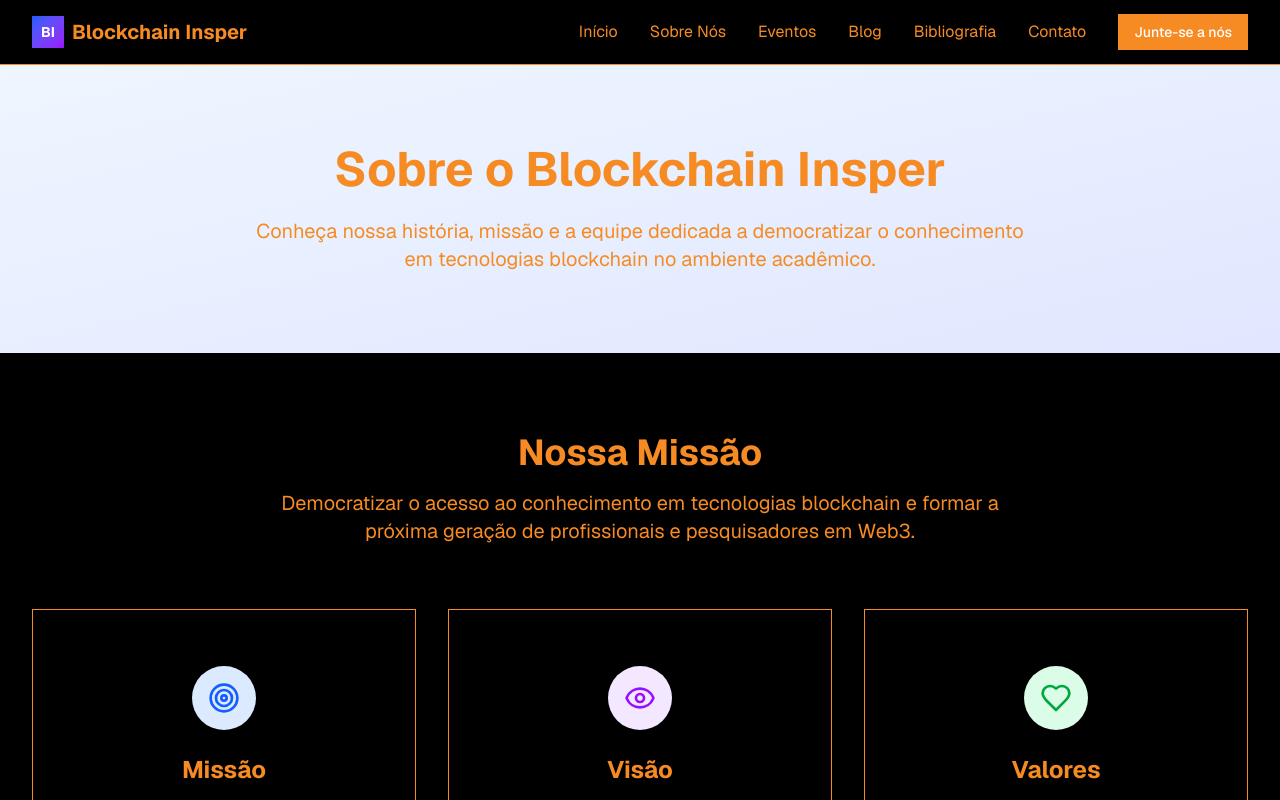
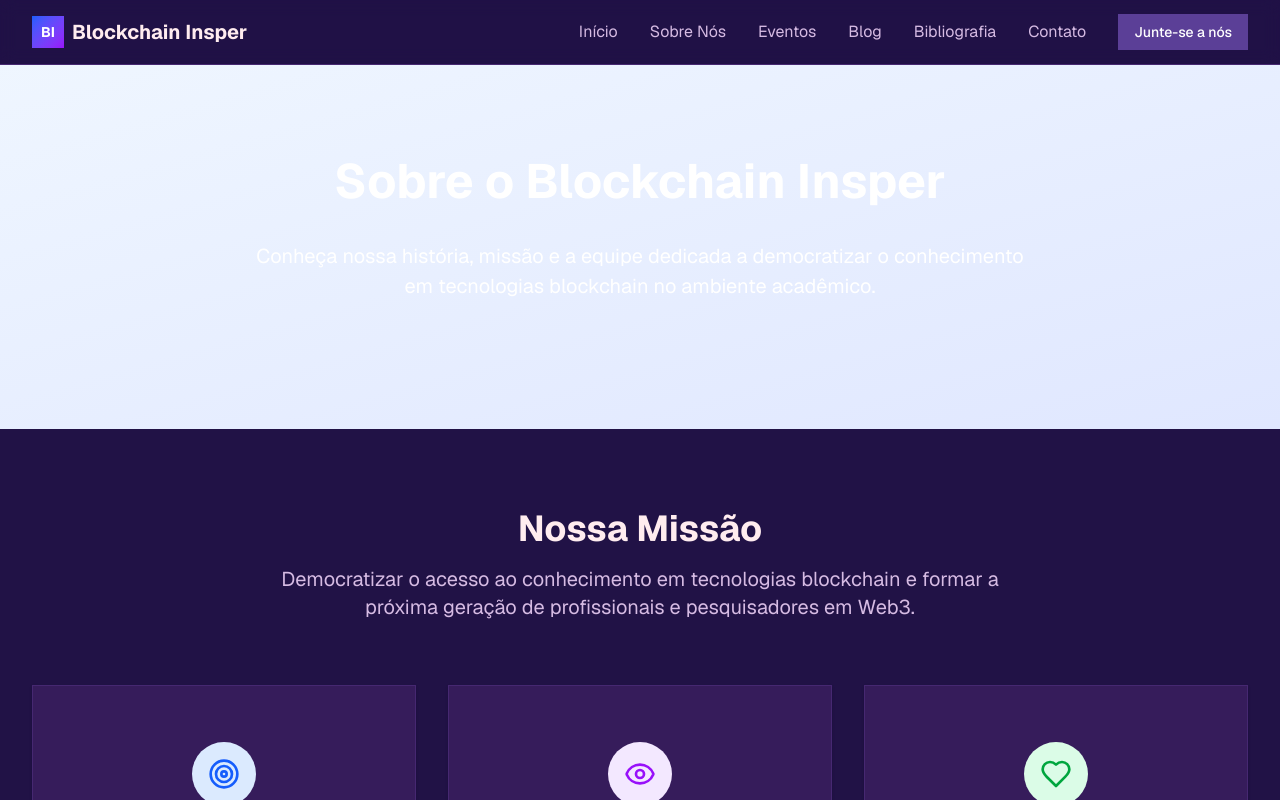
Before and after one commit to emanuelbap/insper-blockchain-frontend, a Next.js app: page /sobre in a window 1280 px wide. Shown: the top 800 px of the page. Built offline with nearby package versions, Linux system fonts and the light colour scheme.

Commit message:
css novo

```diff
--- a/app/globals.css
+++ b/app/globals.css
@@ -4,80 +4,216 @@
 @custom-variant dark (&:is(.dark *));
 
 :root {
-  --color-primary: rgb(246, 139, 35);
-  --color-secondary: #000;
-  --color-background: #000;
-  --color-text: rgb(246, 139, 35);
-  --color-accent: rgb(246, 139, 35);
-  --color-border: rgb(246, 139, 35);
-  --background: #000;
-  --foreground: rgb(246, 139, 35);
-  --card: #000;
-  --card-foreground: rgb(246, 139, 35);
-  --popover: #000;
-  --popover-foreground: rgb(246, 139, 35);
-  --primary: rgb(246, 139, 35);
-  --primary-foreground: #000;
-  --secondary: #000;
-  --secondary-foreground: rgb(246, 139, 35);
-  --muted: #000;
-  --muted-foreground: rgb(246, 139, 35);
-  --accent: rgb(246, 139, 35);
-  --accent-foreground: #000;
-  --destructive: rgb(246, 139, 35);
-  --destructive-foreground: #000;
-  --border: rgb(246, 139, 35);
-  --input: #000;
-  --ring: rgb(246, 139, 35);
-  --chart-1: rgb(246, 139, 35);
-  --chart-2: #000;
-  --chart-3: rgb(246, 139, 35);
-  --chart-4: #000;
-  --chart-5: rgb(246, 139, 35);
-  --sidebar: #000;
-  --sidebar-foreground: rgb(246, 139, 35);
-  --sidebar-primary: rgb(246, 139, 35);
-  --sidebar-primary-foreground: #000;
-  --sidebar-accent: #000;
-  --sidebar-accent-foreground: rgb(246, 139, 35);
-  --sidebar-border: rgb(246, 139, 35);
-  --sidebar-ring: rgb(246, 139, 35);
+  --background: rgb(33, 18, 70); /*fundo central*/
+  --muted: rgb(42, 18, 88); /*fundo 2*/
+  --popover: rgb(18, 23, 70); /*fundo de selecoes*/
+  --foreground: rgb(255, 236, 239); /*titulos*/
+  --muted-foreground: rgb(214, 187, 227); /*texto geral*/
+  --card: rgb(54, 28, 91); /*fundo de caixas*/
+  --card-foreground: rgb(156, 87, 196); /*titulo de eventos e logos*/
+  --primary: rgb(91, 63, 151); /*botoes principais preenchidos*/
+  --primary-foreground: rgb(18, 23, 70); /*selecoes*/
+  --secondary: rgb(18, 23, 70); /*atras dos numeros*/
+  --secondary-foreground: rgb(157, 105, 209); /*num eventos*/
+  --accent: rgb(157, 105, 209); /*hover effect em quadrados nao preenchidos*/
+  --accent-foreground: rgb(18, 23, 70); /*cor simbolos pos selecao/mouse*/
+  --border: rgb(70, 40, 113); /*linha externa*/
+  --input: rgb(18, 23, 70); /*entorno de selecoes e box de texto*/
+
+
+  /* --sidebar-accent: rgb(18, 23, 70);
+  --sidebar: rgb(18, 23, 70);
+  --sidebar-primary-foreground: rgb(18, 23, 70);
+  --chart-4: rgb(18, 23, 70);
+  --chart-2: rgb(18, 23, 70);
+  --destructive-foreground: rgb(18, 23, 70);
+  --color-background: rgb(18, 23, 70);
+  --color-secondary: rgb(18, 23, 70);
+  --color-primary: rgb(157, 105, 209);
+  --color-text: rgb(157, 105, 209);
+  --color-accent: rgb(157, 105, 209);
+  --color-border: rgb(157, 105, 209);
+  --popover-foreground: rgb(157, 105, 209);
+  --destructive: rgb(157, 105, 209);
+  --ring: rgb(157, 105, 209);
+  --chart-1: rgb(157, 105, 209);
+  --chart-3: rgb(157, 105, 209);
+  --chart-5: rgb(157, 105, 209);
+  --sidebar-foreground: rgb(157, 105, 209);
+  --sidebar-primary: rgb(157, 105, 209);
+  --sidebar-accent-foreground: rgb(157, 105, 209);
+  --sidebar-border: rgb(157, 105, 209);
+  --sidebar-ring: rgb(157, 105, 209); */
 }
 
-.dark {
-  --background: #000;
-  --foreground: rgb(246, 139, 35);
-  --card: #000;
-  --card-foreground: rgb(246, 139, 35);
-  --popover: #000;
-  --popover-foreground: rgb(246, 139, 35);
-  --primary: rgb(246, 139, 35);
-  --primary-foreground: #000;
-  --secondary: #000;
-  --secondary-foreground: rgb(246, 139, 35);
-  --muted: #000;
-  --muted-foreground: rgb(246, 139, 35);
-  --accent: rgb(246, 139, 35);
-  --accent-foreground: #000;
-  --destructive: rgb(246, 139, 35);
-  --destructive-foreground: #000;
-  --border: rgb(246, 139, 35);
-  --input: #000;
-  --ring: rgb(246, 139, 35);
-  --chart-1: rgb(246, 139, 35);
-  --chart-2: #000;
-  --chart-3: rgb(246, 139, 35);
-  --chart-4: #000;
-  --chart-5: rgb(246, 139, 35);
-  --sidebar: #000;
-  --sidebar-foreground: rgb(246, 139, 35);
-  --sidebar-primary: rgb(246, 139, 35);
-  --sidebar-primary-foreground: #000;
-  --sidebar-accent: #000;
-  --sidebar-accent-foreground: rgb(246, 139, 35);
-  --sidebar-border: rgb(246, 139, 35);
-  --sidebar-ring: rgb(246, 139, 35);
+.title-blockchain, .eventos, .blog, .bibliografia, .contato {
+  color: rgb(255, 255, 255);
+  font-weight: bold;
+  margin-bottom: 1.5rem;
+  text-wrap: balance;
+  font-size: 2.25rem; /* text-4xl */
 }
+
+@media (min-width: 768px) {
+  .title-blockchain, .eventos, .blog, .bibliografia, .contato {
+    font-size: 3rem; /* text-5xl */
+  }
+}
+
+.desc {
+  color: rgb(187, 127, 213);
+}
+
+.gradiente_princ {
+  position: relative;
+  background: linear-gradient(to bottom right, rgb(23, 37, 84), rgb(255, 0, 0));
+  padding: 5rem 0; /* py-20 */
+}
+
+@media (min-width: 1024px) {
+  .gradiente_princ {
+    padding: 8rem 0; /* lg:py-32 */
+  }
+}
+
+/* Para o modo dark, se necessário */
+@media (prefers-color-scheme: dark) {
+  .gradiente_princ {
+    background: linear-gradient(
+      to bottom right,
+      rgba(23, 37, 84, 0.2),
+      rgba(49, 46, 129, 0.2)
+    );
+  }
+}
+
+.dados1 {
+  font-size: 1.875rem;
+  font-weight: 700;
+  color: var(--foreground);
+  color: rgb(255, 255, 255);
+}
+
+.desc1 {
+  font-size: 1.25rem;      /* text-xl */
+  color: var(--muted-foreground);
+  margin-bottom: 3rem;     /* mb-12 */
+  max-width: 48rem;        /* max-w-3xl */
+  margin-left: auto;       /* mx-auto */
+  margin-right: auto;      /* mx-auto */
+  text-wrap: pretty;       /* text-pretty */
+  color: rgb(255, 255, 255);
+}
+
+.desc2 {
+  font-size: 1rem;      /* text-xl */
+  color: var(--muted-foreground);
+  margin-bottom: 3rem;     /* mb-12 */
+  max-width: 48rem;        /* max-w-3xl */
+  margin-left: auto;       /* mx-auto */
+  margin-right: auto;      /* mx-auto */
+  text-wrap: pretty;       /* text-pretty */
+  color: rgb(255, 255, 255);
+}
+
+.Pl_holder {
+  padding-left: 2.5rem;
+  padding-right: 1rem;
+  padding-top: 0.75rem;
+  padding-bottom: 0.75rem;
+  font-size: 1rem;
+  color: rgb(255, 255, 255);
+}
+
+.botoes {
+  width: 100%;                    /* w-full */
+  background-color: #930ce1;      /* bg-blue-600 */
+  color: white;                   /* text-white */
+}
+
+.botoes:hover {
+  background-color: #6f10c2;      /* hover:bg-blue-700 */
+}
+
+.def {
+  background-color: #eab308;    /* bg-yellow-500 */
+  color: #000000;              /* text-black */
+  font-weight: 600;            /* font-semibold */
+}
+
+.team-member-card {
+  /* Card background and hover effect */
+  border: 1px solid var(--border);
+  transition: box-shadow 0.3s;
+}
+
+.team-member-card:hover {
+  box-shadow: 0 10px 15px -3px rgba(0, 0, 0, 0.1);
+}
+
+.team-member-image {
+  width: 8rem;  /* w-32 */
+  height: 8rem; /* h-32 */
+  border-radius: 9999px;
+  margin: 0 auto;
+  object-fit: cover;
+  border: 4px solid rgb(219, 234, 254); /* border-blue-100 */
+}
+
+.team-member-name {
+  font-size: 1.25rem;
+  font-weight: 700;
+  color: var(--foreground);
+  margin-bottom: 0.5rem;
+}
+
+.team-member-role {
+  color: rgb(255, 0, 0); /* Pode alterar este valor RGB para mudar a cor do cargo */
+  font-weight: 600;
+  margin-bottom: 0.75rem;
+}
+
+.team-member-description {
+  color: var(--muted-foreground);
+  font-size: 0.875rem;
+  margin-bottom: 1.5rem;
+}
+
+/* .dark {
+  --background: rgb(18, 23, 70);
+  --foreground: rgb(157, 105, 209);
+  --card: rgb(18, 23, 70);
+  --card-foreground: rgb(157, 105, 209);
+  --popover: rgb(18, 23, 70);
+  --popover-foreground: rgb(157, 105, 209);
+  --primary: rgb(157, 105, 209);
+  --primary-foreground: rgb(18, 23, 70);
+  --secondary: rgb(18, 23, 70);
+  --secondary-foreground: rgb(157, 105, 209);
+  --muted: rgb(18, 23, 70);
+  --muted-foreground: rgb(157, 105, 209);
+  --accent: rgb(157, 105, 209);
+  --accent-foreground: rgb(18, 23, 70);
+  --destructive: rgb(157, 105, 209);
+  --destructive-foreground: rgb(18, 23, 70);
+  --border: rgb(157, 105, 209);
+  --input: rgb(18, 23, 70);
+  --ring: rgb(157, 105, 209);
+  --chart-1: rgb(157, 105, 209);
+  --chart-2: rgb(18, 23, 70);
+  --chart-3: rgb(157, 105, 209);
+  --chart-4: rgb(18, 23, 70);
+  --chart-5: rgb(157, 105, 209);
+  --sidebar: rgb(18, 23, 70);
+  --sidebar-foreground: rgb(157, 105, 209);
+  --sidebar-primary: rgb(157, 105, 209);
+  --sidebar-primary-foreground: rgb(18, 23, 70);
+  --sidebar-accent: rgb(18, 23, 70);
+  --sidebar-accent-foreground: rgb(157, 105, 209);
+  --sidebar-border: rgb(157, 105, 209);
+  --sidebar-ring: rgb(157, 105, 209);
+  codigo sem utilidade?
+} */
 
 @theme inline {
   --font-sans: var(--font-geist-sans);
--- a/app/sobre/page.tsx
+++ b/app/sobre/page.tsx
@@ -12,10 +12,10 @@ export default function AboutPage() {
         {/* Hero Section */}
         <section className="bg-gradient-to-br from-blue-50 to-indigo-100 dark:from-blue-950/20 dark:to-indigo-950/20 py-20">
           <div className="max-w-7xl mx-auto px-4 sm:px-6 lg:px-8 text-center">
-            <h1 className="text-4xl md:text-5xl font-bold text-foreground mb-6 text-balance">
+            <h1 className="title-blockchain">
               Sobre o Blockchain Insper
             </h1>
-            <p className="text-xl text-muted-foreground max-w-3xl mx-auto text-pretty">
+            <p className="desc1">
               Conheça nossa história, missão e a equipe dedicada a democratizar o conhecimento em tecnologias blockchain
               no ambiente acadêmico.
             </p>
--- a/components/bibliography/featured-resources.tsx
+++ b/components/bibliography/featured-resources.tsx
@@ -114,7 +114,7 @@ export function FeaturedResources() {
                   {resource.readTime}
                 </div>
 
-                <Button className="w-full bg-blue-600 hover:bg-blue-700 text-white" asChild>
+                <Button className="botoes" asChild>
                   <a href={resource.link} target="_blank" rel="noopener noreferrer">
                     Acessar Recurso
                     <ExternalLink className="ml-2 h-4 w-4" />
--- a/components/blog/featured-posts.tsx
+++ b/components/blog/featured-posts.tsx
@@ -50,7 +50,7 @@ export function FeaturedPosts() {
               <div className="relative">
                 <img src={post.image || "/placeholder.svg"} alt={post.title} className="w-full h-64 object-cover" />
                 <div className="absolute top-4 left-4">
-                  <Badge className="bg-yellow-500 text-black font-semibold">Destaque</Badge>
+                  <Badge className="def">Destaque</Badge>
                 </div>
                 <div className="absolute top-4 right-4">
                   <Badge variant="secondary" className="bg-white/90 text-foreground">
--- a/components/features-section.tsx
+++ b/components/features-section.tsx
@@ -59,7 +59,7 @@ export function FeaturesSection() {
                 </div>
               </CardHeader>
               <CardContent>
-                <CardDescription className="text-muted-foreground">{feature.description}</CardDescription>
+                <CardDescription className="desc">{feature.description}</CardDescription>
               </CardContent>
             </Card>
           ))}
--- a/components/hero-section.tsx
+++ b/components/hero-section.tsx
@@ -3,7 +3,7 @@ import { ArrowRight, BookOpen, Calendar, Users } from "lucide-react"
 
 export function HeroSection() {
   return (
-    <section className="relative bg-gradient-to-br from-blue-950 to-indigo-960 dark:from-blue-950/20 dark:to-indigo-950/20 py-20 lg:py-32">
+    <section className="gradiente_princ">
       <div className="max-w-7xl mx-auto px-4 sm:px-6 lg:px-8">
         <div className="text-center">
           <h1 className="text-4xl md:text-6xl font-bold text-foreground mb-6 text-balance">
--- a/styles/globals.css
+++ b/styles/globals.css
@@ -3,79 +3,79 @@
 
 @custom-variant dark (&:is(.dark *));
 :root {
-  --color-primary: rgb(246, 139, 35);
-  --color-secondary: #000;
-  --color-background: #000;
-  --color-text: rgb(246, 139, 35);
-  --color-accent: rgb(246, 139, 35);
-  --color-border: rgb(246, 139, 35);
-  --background: #000;
-  --foreground: rgb(246, 139, 35);
-  --card: #000;
-  --card-foreground: rgb(246, 139, 35);
-  --popover: #000;
-  --popover-foreground: rgb(246, 139, 35);
-  --primary: rgb(246, 139, 35);
-  --primary-foreground: #000;
-  --secondary: #000;
-  --secondary-foreground: rgb(246, 139, 35);
-  --muted: #000;
-  --muted-foreground: rgb(246, 139, 35);
-  --accent: rgb(246, 139, 35);
-  --accent-foreground: #000;
-  --destructive: rgb(246, 139, 35);
-  --destructive-foreground: #000;
-  --border: rgb(246, 139, 35);
-  --input: #000;
-  --ring: rgb(246, 139, 35);
-  --chart-1: rgb(246, 139, 35);
-  --chart-2: #000;
-  --chart-3: rgb(246, 139, 35);
-  --chart-4: #000;
-  --chart-5: rgb(246, 139, 35);
-  --sidebar: #000;
-  --sidebar-foreground: rgb(246, 139, 35);
-  --sidebar-primary: rgb(246, 139, 35);
-  --sidebar-primary-foreground: #000;
-  --sidebar-accent: #000;
-  --sidebar-accent-foreground: rgb(246, 139, 35);
-  --sidebar-border: rgb(246, 139, 35);
-  --sidebar-ring: rgb(246, 139, 35);
+  --color-primary: rgb(157, 105, 209);
+  --color-secondary: rgb(18, 23, 70);
+  --color-background: rgb(18, 23, 70);
+  --color-text: rgb(157, 105, 209);
+  --color-accent: rgb(157, 105, 209);
+  --color-border: rgb(157, 105, 209);
+  --background: rgb(18, 23, 70);
+  --foreground: rgb(157, 105, 209);
+  --card: rgb(18, 23, 70);
+  --card-foreground: rgb(157, 105, 209);
+  --popover: rgb(18, 23, 70);
+  --popover-foreground: rgb(157, 105, 209);
+  --primary: rgb(157, 105, 209);
+  --primary-foreground: rgb(18, 23, 70);
+  --secondary: rgb(18, 23, 70);
+  --secondary-foreground: rgb(157, 105, 209);
+  --muted: rgb(18, 23, 70);
+  --muted-foreground: rgb(157, 105, 209);
+  --accent: rgb(157, 105, 209);
+  --accent-foreground: rgb(18, 23, 70);
+  --destructive: rgb(157, 105, 209);
+  --destructive-foreground: rgb(18, 23, 70);
+  --border: rgb(157, 105, 209);
+  --input: rgb(18, 23, 70);
+  --ring: rgb(157, 105, 209);
+  --chart-1: rgb(157, 105, 209);
+  --chart-2: rgb(18, 23, 70);
+  --chart-3: rgb(157, 105, 209);
+  --chart-4: rgb(18, 23, 70);
+  --chart-5: rgb(157, 105, 209);
+  --sidebar: rgb(18, 23, 70);
+  --sidebar-foreground: rgb(157, 105, 209);
+  --sidebar-primary: rgb(157, 105, 209);
+  --sidebar-primary-foreground: rgb(18, 23, 70);
+  --sidebar-accent: rgb(18, 23, 70);
+  --sidebar-accent-foreground: rgb(157, 105, 209);
+  --sidebar-border: rgb(157, 105, 209);
+  --sidebar-ring: rgb(157, 105, 209);
 }
 
 .dark {
-  --background: #000;
-  --foreground: rgb(246, 139, 35);
-  --card: #000;
-  --card-foreground: rgb(246, 139, 35);
-  --popover: #000;
-  --popover-foreground: rgb(246, 139, 35);
-  --primary: rgb(246, 139, 35);
-  --primary-foreground: #000;
-  --secondary: #000;
-  --secondary-foreground: rgb(246, 139, 35);
-  --muted: #000;
-  --muted-foreground: rgb(246, 139, 35);
-  --accent: rgb(246, 139, 35);
-  --accent-foreground: #000;
-  --destructive: rgb(246, 139, 35);
-  --destructive-foreground: #000;
-  --border: rgb(246, 139, 35);
-  --input: #000;
-  --ring: rgb(246, 139, 35);
-  --chart-1: rgb(246, 139, 35);
-  --chart-2: #000;
-  --chart-3: rgb(246, 139, 35);
-  --chart-4: #000;
-  --chart-5: rgb(246, 139, 35);
-  --sidebar: #000;
-  --sidebar-foreground: rgb(246, 139, 35);
-  --sidebar-primary: rgb(246, 139, 35);
-  --sidebar-primary-foreground: #000;
-  --sidebar-accent: #000;
-  --sidebar-accent-foreground: rgb(246, 139, 35);
-  --sidebar-border: rgb(246, 139, 35);
-  --sidebar-ring: rgb(246, 139, 35);
+  --background: rgb(18, 23, 70);
+  --foreground: rgb(157, 105, 209);
+  --card: rgb(18, 23, 70);
+  --card-foreground: rgb(157, 105, 209);
+  --popover: rgb(18, 23, 70);
+  --popover-foreground: rgb(157, 105, 209);
+  --primary: rgb(157, 105, 209);
+  --primary-foreground: rgb(18, 23, 70);
+  --secondary: rgb(18, 23, 70);
+  --secondary-foreground: rgb(157, 105, 209);
+  --muted: rgb(18, 23, 70);
+  --muted-foreground: rgb(157, 105, 209);
+  --accent: rgb(157, 105, 209);
+  --accent-foreground: rgb(18, 23, 70);
+  --destructive: rgb(157, 105, 209);
+  --destructive-foreground: rgb(18, 23, 70);
+  --border: rgb(157, 105, 209);
+  --input: rgb(18, 23, 70);
+  --ring: rgb(157, 105, 209);
+  --chart-1: rgb(157, 105, 209);
+  --chart-2: rgb(18, 23, 70);
+  --chart-3: rgb(157, 105, 209);
+  --chart-4: rgb(18, 23, 70);
+  --chart-5: rgb(157, 105, 209);
+  --sidebar: rgb(18, 23, 70);
+  --sidebar-foreground: rgb(157, 105, 209);
+  --sidebar-primary: rgb(157, 105, 209);
+  --sidebar-primary-foreground: rgb(18, 23, 70);
+  --sidebar-accent: rgb(18, 23, 70);
+  --sidebar-accent-foreground: rgb(157, 105, 209);
+  --sidebar-border: rgb(157, 105, 209);
+  --sidebar-ring: rgb(157, 105, 209);
 }
 @theme inline {
   --color-background: var(--background);
```
Also changed, not shown: components/bibliography/bibliography-hero.tsx (+9 -9 lines), components/blog/blog-hero.tsx (+9 -9 lines), components/contact/contact-hero.tsx (+8 -8 lines), components/events/events-hero.tsx (+8 -8 lines), 1 other file (tests, documents, lock files or other folders).
